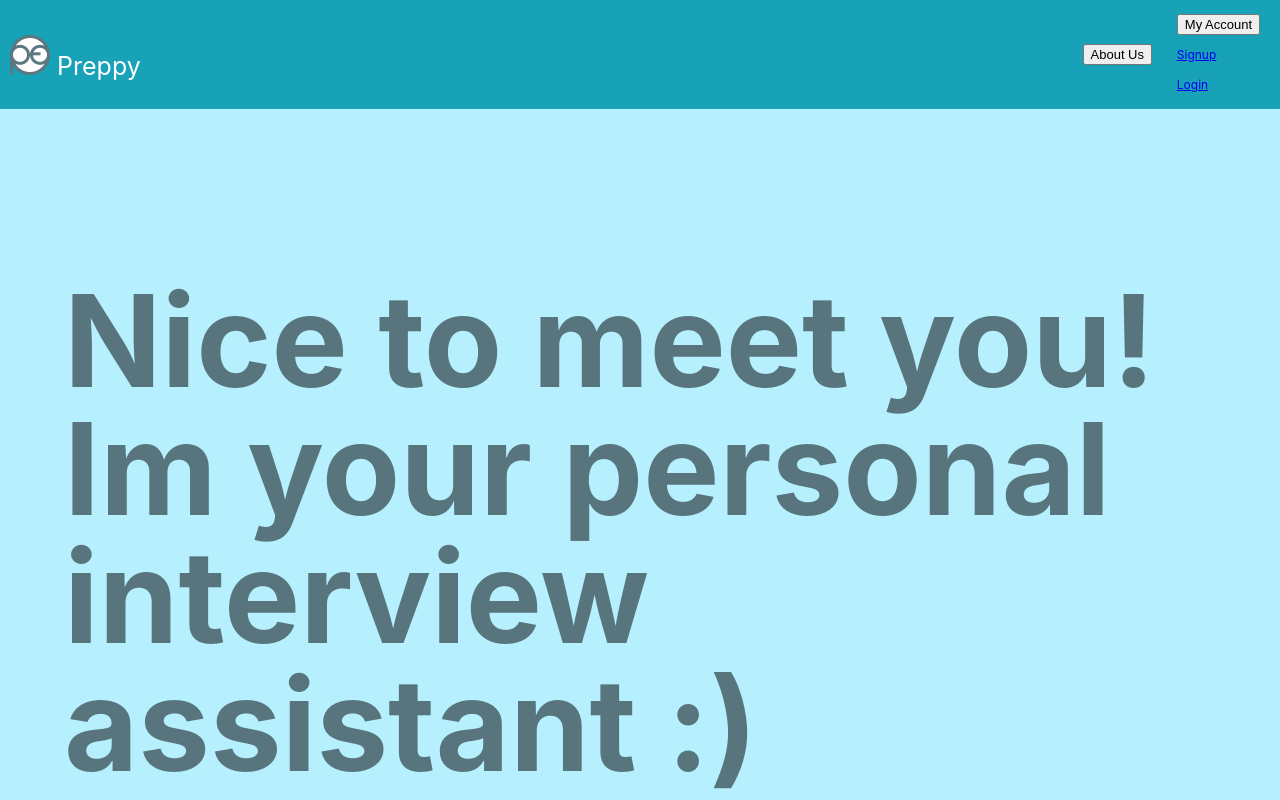
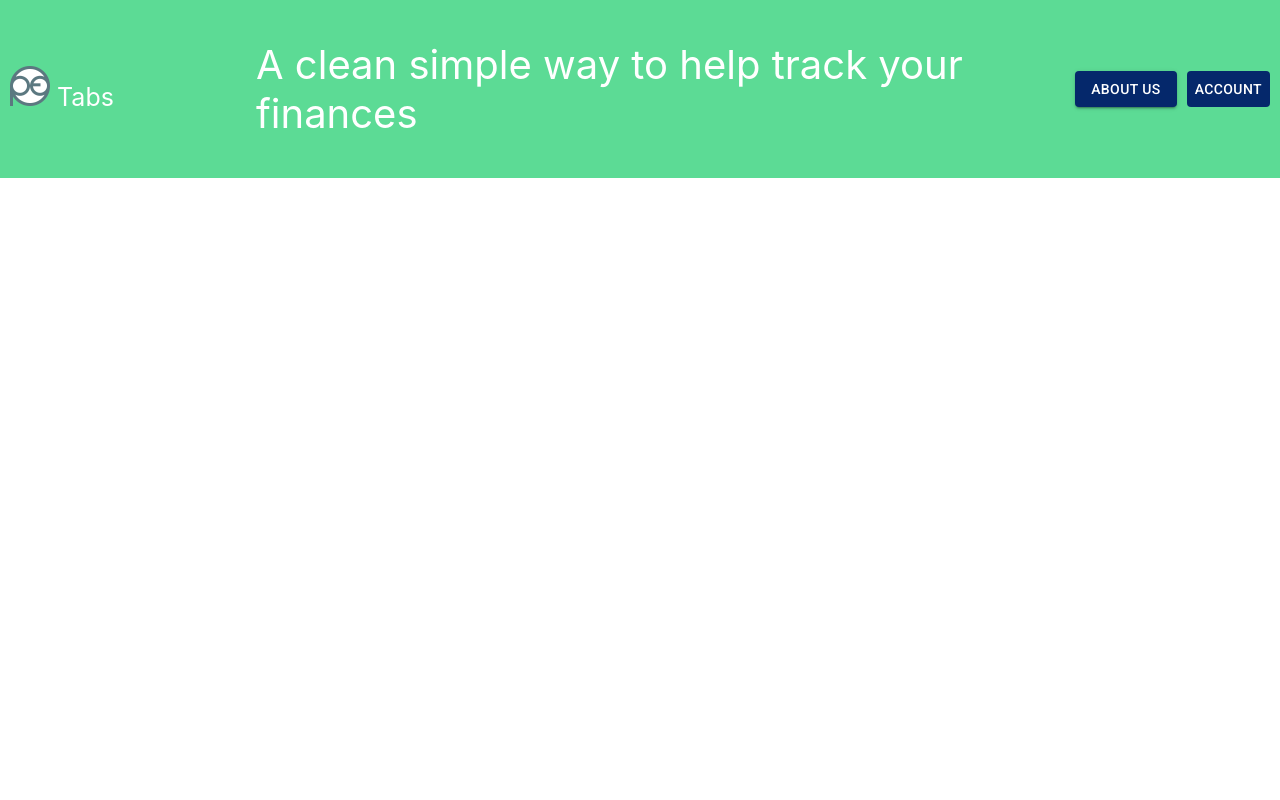
Before and after one commit to stanleysh/tabs, a React (Create React App) app: page / in a window 1280 px wide. Shown: the top 800 px of the page. Built offline with nearby package versions, Linux system fonts and the light colour scheme.

Commit message:
fixed navbar

```diff
--- /dev/null
+++ b/controllers/expenses.js
@@ -0,0 +1 @@
+// CREATE TABLE group_memebers (group_id int4 REFERENCES groups(group_id) ON UPDATE CASCADE ON DELETE CASCADE, member_id int4 REFERENCES users(id) ON UPDATE CASCADE,
--- a/package.json
+++ b/package.json
@@ -9,13 +9,17 @@
     "@testing-library/react": "^9.5.0",
     "@testing-library/user-event": "^7.2.1",
     "bcrypt": "^4.0.1",
+    "cookie-parser": "^1.4.5",
     "cors": "^2.8.5",
     "dotenv": "^8.2.0",
     "express": "^4.17.1",
+    "express-session": "^1.17.1",
     "jsonwebtoken": "^8.5.1",
     "jwt-simple": "^0.5.6",
     "morgan": "^1.10.0",
     "passport": "^0.4.1",
+    "passport-google-oauth": "^2.0.0",
+    "passport-google-oauth20": "^2.0.0",
     "passport-jwt": "^4.0.0",
     "passport-local": "^1.0.0",
     "pg": "^8.2.1",
--- a/routes/api/users.js
+++ b/routes/api/users.js
@@ -1,5 +1,5 @@
 const express = require('express');
-const router = express.Router();
+const router = require('express').Router();
 const usersCtrl = require ('../../controllers/users');
 
 router.get('/', usersCtrl.getUsers);
--- a/server.js
+++ b/server.js
@@ -4,6 +4,7 @@ const path = require('path');
 const favicon = require('serve-favicon');
 const logger = require('morgan');
 const cors = require('cors');
+require('./config/database');
 
 const app = express();
 const port = process.env.PORT || 3001;
--- a/src/components/NavBar/NavBar.css
+++ b/src/components/NavBar/NavBar.css
@@ -1,14 +1,19 @@
 .App-header {
   font-size: 20px;
-  background-color: #17a2b8;
+  background-color: #5CDB95;
   color: white;
   display: grid;
-  grid-template-columns: 55% 1fr 1fr;
+  grid-template-columns: 1fr 60% 1fr;
+}
+
+.tag-line {
+  justify-self: center;
+  align-self: center;
 }
 
 .Logo {
   justify-self: start;
-  margin: 10px 10px 3px 10px;
+  margin-left: 10px;
   align-self: center;
 }
 
@@ -53,7 +58,7 @@
 
 @media only screen and (min-width: 600px) {
   .App-header {
-    grid-template-columns: 70% 1fr 1fr;
+    /* grid-template-columns: 70% 1fr 1fr; */
     font-size: 22px;
   }
 
@@ -64,13 +69,17 @@
 
 @media only screen and (min-width: 768px) {
   .App-header {
-    grid-template-columns: 77% 1fr 1fr;
+    /* grid-template-columns: 77% 1fr 1fr; */
     font-size: 25px;
   }
 }
 
 @media only screen and (min-width: 1024px) {
   .App-header {
-    grid-template-columns: 80% 1fr 1fr
+    grid-template-columns: 1fr 60% 1fr;
+  }
+
+  .tag-line {
+    font-size: 40px;
   }
 }
--- a/src/components/NavBar/NavBar.jsx
+++ b/src/components/NavBar/NavBar.jsx
@@ -1,16 +1,64 @@
-import React from 'react';
-import { Link } from 'react-router-dom';
+import React, {useState} from 'react';
 import './NavBar.css';
+import Button from '@material-ui/core/Button';
+import { makeStyles } from '@material-ui/core/styles';
+import Link from '@material-ui/core/Link';
+import Menu from '@material-ui/core/Menu';
+import MenuItem from '@material-ui/core/MenuItem';
+
+const useStyles = makeStyles((theme) => ({
+    navButtons: {
+        background: '#05286B',
+        color: 'white',
+        marginRight: 'px',
+        [theme.breakpoints.up('md')]: {
+            marginRight: '10px'
+        },
+        '&:hover': {
+            textDecoration: 'none',
+            background: 'red',
+            boxShadow: 'none'
+        }
+    },
+    linkButtons: {
+        textDecoration: 'none',
+        '&:hover': {
+            textDecoration: 'none',
+        }
+    },
+    pageLinks: {
+        textDecoration: 'none',
+        color: 'white',
+        '&:hover': {
+            textDecoration: 'none',
+        }
+    },
+    dropMenuLink: {
+        textDecoration: 'none',
+        color: '#05286B',
+    }
+}));
 
 function NavBar(props) {
+    const [anchorEl, setAnchorEl] = useState(null)
+    const classes = useStyles();
+
+    const handleClick = (e) => {
+        setAnchorEl(e.currentTarget);
+    }
+
+    const handleClose = () => {
+        setAnchorEl(null);
+    }
+
     if (props.user) {
         return (
         <div className="App-header">
             <div className='Logo'>
-                <Link to="/" className="logo-holder"><p><img src={require("./logo/logo_white.png")} alt="logo" width="40px"/> Preppy</p></Link>
+                <Link to="/" className="logo-holder"><p><img src={require("./logo/logo_white.png")} alt="logo" width="40px"/> Tabs</p></Link>
             </div>
             <div className='about-info'>
-                <Link to='/about'><button className="nav-buttons info">About Us</button></Link>
+                <Link to='/about'><Button variant="outlined"className="nav-buttons info">About Us</Button></Link>
             </div>
             <div className='account-info btn-group'>
             <button type="button" className="btn btn-info dropdown-toggle nav-buttons" data-toggle="dropdown" aria-haspopup="true" aria-expanded="false">
@@ -29,20 +77,26 @@ function NavBar(props) {
     return (
     <div className="App-header">
         <div className='Logo'>
-            <Link to="/" className="logo-holder"><p><img src={require("./logo/logo_white.png")} alt="logo" width="40px"/> Preppy</p></Link>
+            <Link href="/" className={classes.pageLinks}><p><img src={require("./logo/logo_white.png")} alt="logo" width="40px"/> Tabs</p></Link>
+        </div>
+        <div className='tag-line'>
+            <p>A clean simple way to help track your finances</p>
         </div>
         <div className='about-info'>
-            <Link to='/about'><button className="nav-buttons info">About Us</button></Link>
-        </div>
-        <div className='account-info btn-group'>
-            <button type="button" className="btn btn-info dropdown-toggle nav-buttons" data-toggle="dropdown" aria-haspopup="true" aria-expanded="false">
-                My Account
-            </button>
-            <div className="dropdown-menu dropdown-menu-right">
-                <a className="dropdown-item" href="/signup">Signup</a>
-                <div className="dropdown-divider"></div>
-                <a className="dropdown-item" href="/login">Login</a>
-            </div>
+            <Link href='/about' className={classes.linkButtons}><Button variant="contained" color="primary" className={classes.navButtons}>About Us</Button></Link>
+            <Button aria-controls="simple-menu" aria-haspopup="true" onClick={handleClick} className={classes.navButtons}>
+                Account
+            </Button>
+            <Menu
+        id="simple-menu"
+        anchorEl={anchorEl}
+        keepMounted
+        open={Boolean(anchorEl)}
+        onClose={handleClose}
+      >
+        <MenuItem><a className={classes.dropMenuLink} href="/signup">Signup</a></MenuItem>
+        <MenuItem><a className={classes.dropMenuLink} href="/login">Login</a></MenuItem>
+      </Menu>
         </div>
     </div>
     )
--- a/src/pages/LoginPage/LoginPage.jsx
+++ b/src/pages/LoginPage/LoginPage.jsx
@@ -18,6 +18,7 @@ import Container from '@material-ui/core/Container';
 const useStyle = makeStyles((theme) => ({
   submit: {
     margin: theme.spacing(3, 0, 2),
+    justifyContent: "center"
   },
 }));
 
--- a/src/pages/WelcomePage/WelcomePage.css
+++ b/src/pages/WelcomePage/WelcomePage.css
@@ -1,19 +1,11 @@
-.welcome-bar {
-    margin: 0px auto;
-    display: inline-grid;
-    grid-template-columns: 1fr 40%;
+.welcome {
+    background-color: #659dbd;
+    font-size: 2rem;
+    color: #ffffff;
+    padding: 1px;
+    /* line-height: 2rem; */
     text-align: center;
-    grid-gap: 15px;
-}
-
-.welcome-banner {
-    background-color: #b6f0fe;
-    font-size: 2rem;
-    color: #58757d;
-    padding: 20px 30px;
-    line-height: 2rem;
-    text-align: left;
-    font-weight: bolder;
+    /* font-weight: bolder; */
 }
 
 .welcome-message {
@@ -119,9 +111,9 @@
 }
 
 @media only screen and (min-width: 600px) {
-    .welcome-banner {
+    .welcome {
         font-size: 4rem;
-        line-height: 5rem;
+        /* line-height: 5rem; */
     }
 
     .welcome-message {
@@ -140,10 +132,10 @@
 }
 
 @media only screen and (min-width: 768px) {
-    .welcome-banner {
+    .welcome {
         font-size: 6rem;
-        line-height: 6rem;
-        padding: 40px 50px;
+        /* line-height: 6rem; */
+        /* padding: 40px 50px; */
 
     }
 
@@ -163,10 +155,9 @@
 }
 
 @media only screen and (min-width: 1024px) {
-    .welcome-banner {
-        font-size: 8rem;
-        line-height: 8rem;
-        padding: 40px 5%;
+    .welcome {
+        font-size: 3rem;
+        /* line-height: 2rem; */
     }
 
     .welcome-message {
--- a/src/pages/WelcomePage/WelcomePage.jsx
+++ b/src/pages/WelcomePage/WelcomePage.jsx
@@ -17,14 +17,8 @@ const WelcomePage = (props) => {
     }
 
     return (
-        <>
-            <div className="welcome-banner fade-in-1">
-                <p>Nice to meet you! Im your personal interview assistant :{")"}</p>
-            </div>
-            <div className="welcome-message fade-in-2">
-                <p>I'm here to provide you with the most relevant interview questions for the industry of your choice, curated answer scripts and tools to help you prep with confidence!</p>
-            </div>
-        </>
+        <div className="fade-in-1">
+        </div>
     )
 }
 
```
Also changed, not shown: controllers/users.js (+5 -4 lines), config/database.js (renamed from config/config.js), 1 other file (tests, documents, lock files or other folders).
